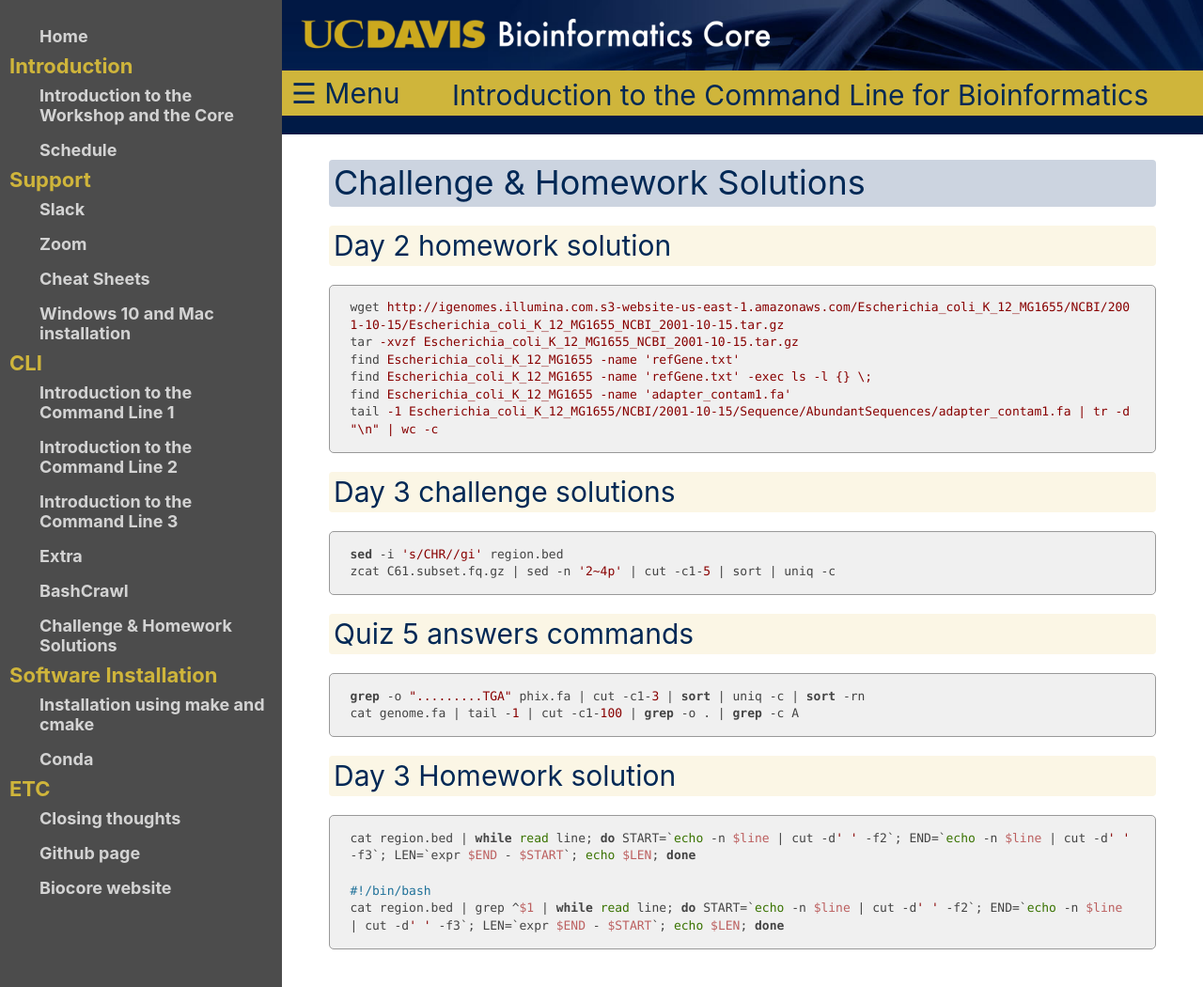
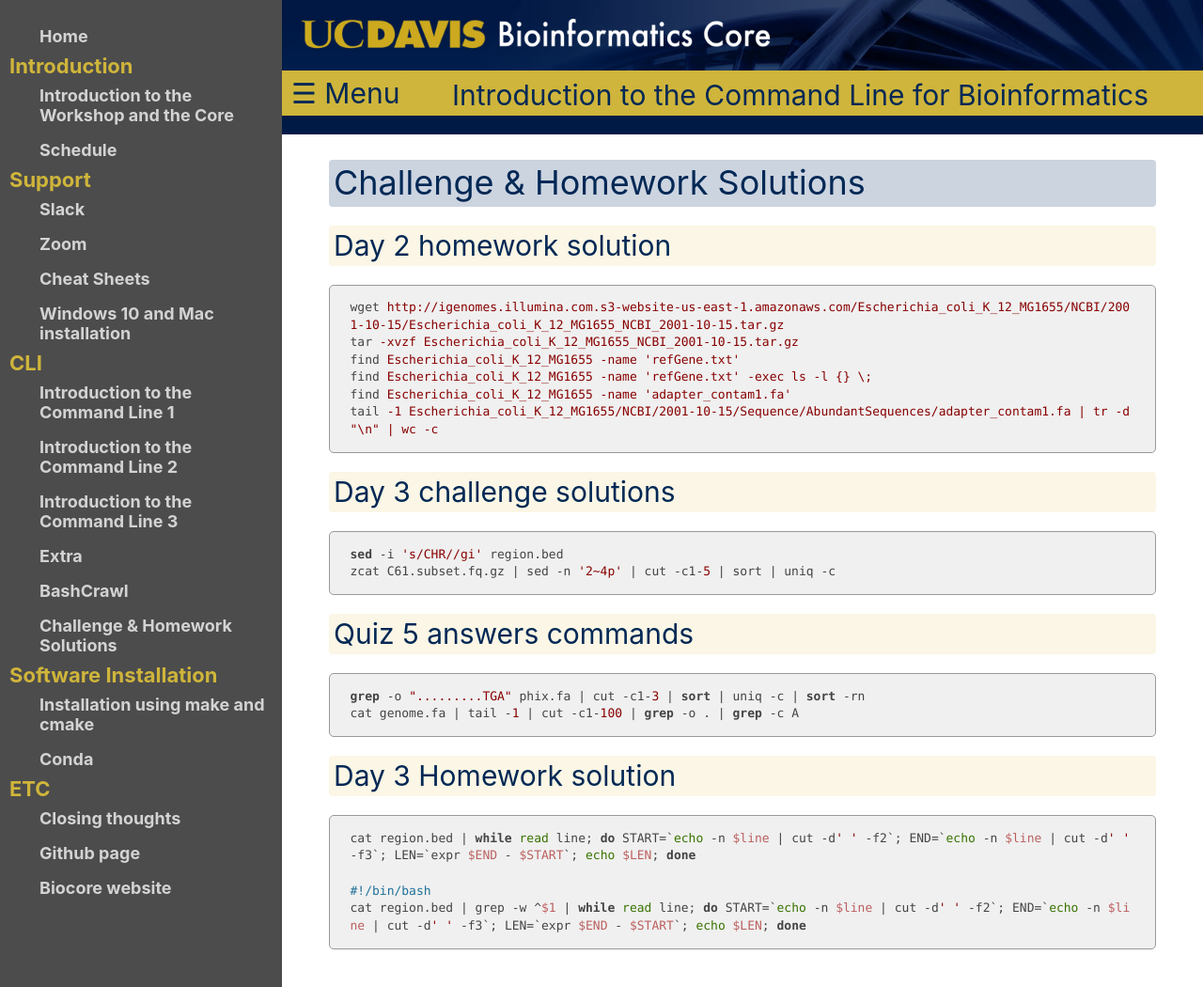
Before and after one commit to ucdavis-bioinformatics-training/2022-September-Introduction-to-the-Command-Line-for-Bioinformatics, a Jekyll site: the page built from cli/solutions.md, in a window 1280 px wide. Shown: the whole page at 94% size. Built offline with Jekyll 4.4.1, drawn with Linux system fonts in a browser that asks for light colours; our own code applies the rules of GitHub Pages for plain Markdown files.

```diff
--- a/cli/solutions.md
+++ b/cli/solutions.md
@@ -29,4 +29,4 @@ Day 3 Homework solution
     cat region.bed | while read line; do START=`echo -n $line | cut -d' ' -f2`; END=`echo -n $line | cut -d' ' -f3`; LEN=`expr $END - $START`; echo $LEN; done
 
     #!/bin/bash
-    cat region.bed | grep ^$1 | while read line; do START=`echo -n $line | cut -d' ' -f2`; END=`echo -n $line | cut -d' ' -f3`; LEN=`expr $END - $START`; echo $LEN; done
+    cat region.bed | grep -w ^$1 | while read line; do START=`echo -n $line | cut -d' ' -f2`; END=`echo -n $line | cut -d' ' -f3`; LEN=`expr $END - $START`; echo $LEN; done
```
